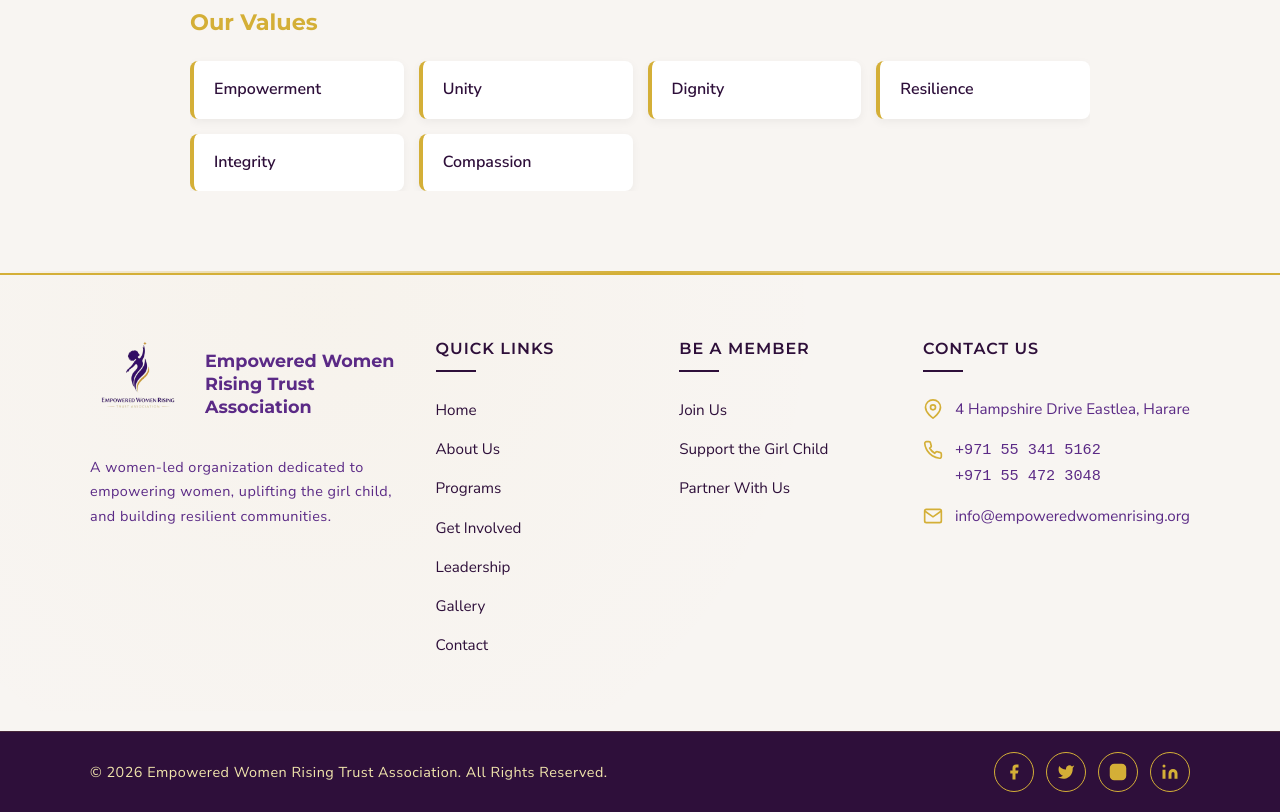
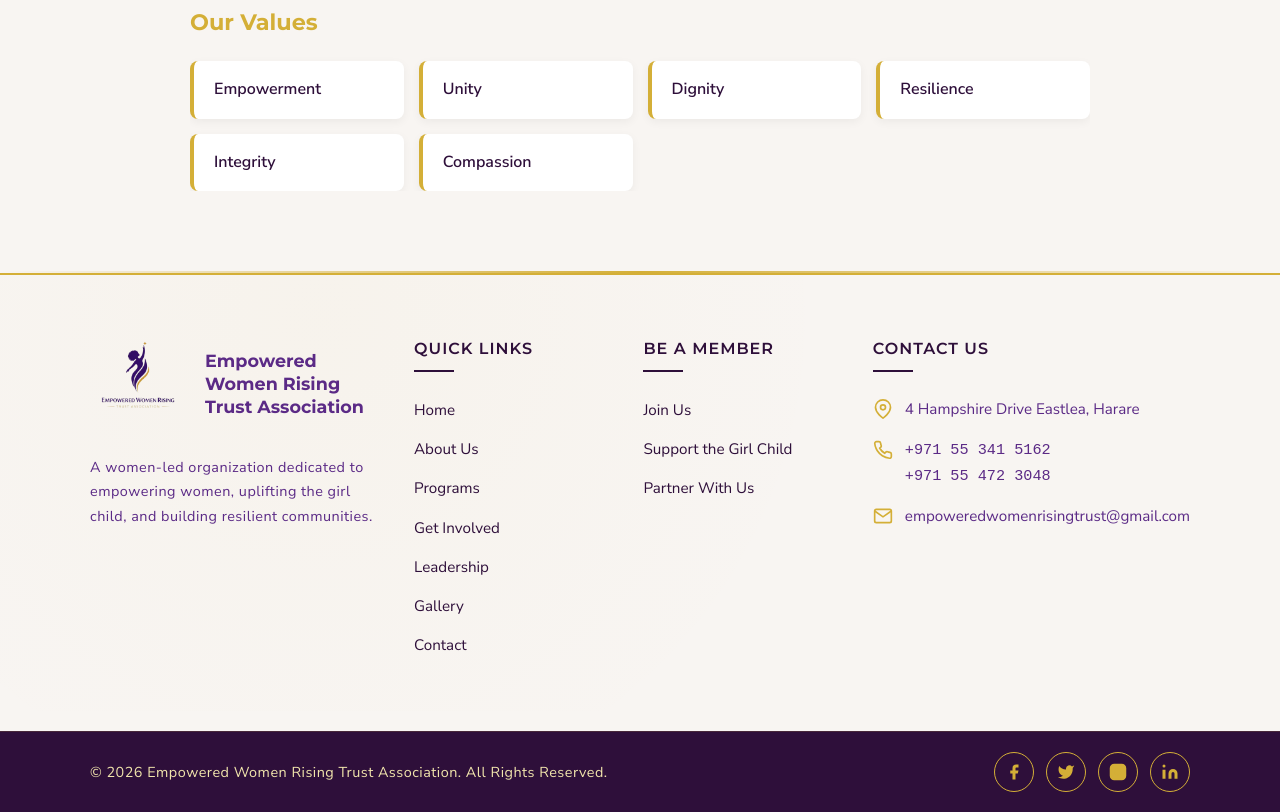
Before and after one commit to piggo-code/EWRTA_FINAL, a plain HTML site: page about.html in a window 1280 px wide. Shown: the part 1078-1890 px from the top of the page. Drawn offline with Linux system fonts and the light colour scheme.

Commit message:
Update about.html - email address

```diff
--- a/about.html
+++ b/about.html
@@ -190,7 +190,7 @@
                   ></path>
                   <polyline points="22,6 12,13 2,6"></polyline>
                 </svg>
-                <span>info@empoweredwomenrising.org</span>
+                <span>empoweredwomenrisingtrust@gmail.com</span>
               </li>
             </ul>
           </div>
```
